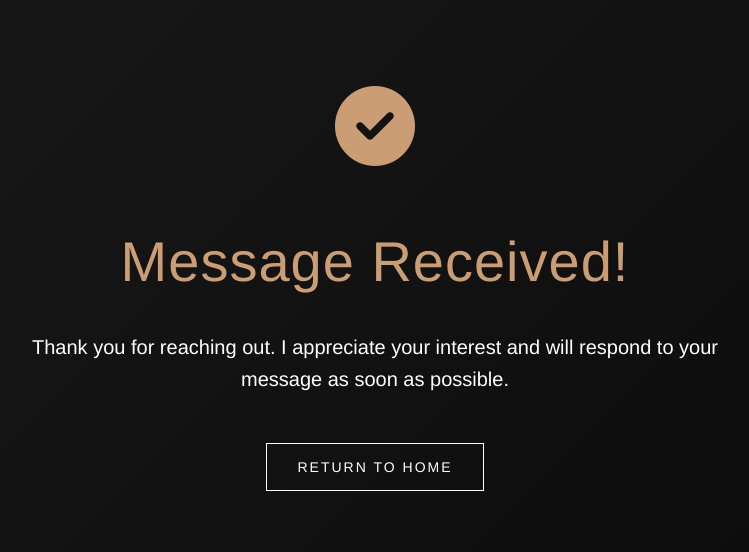
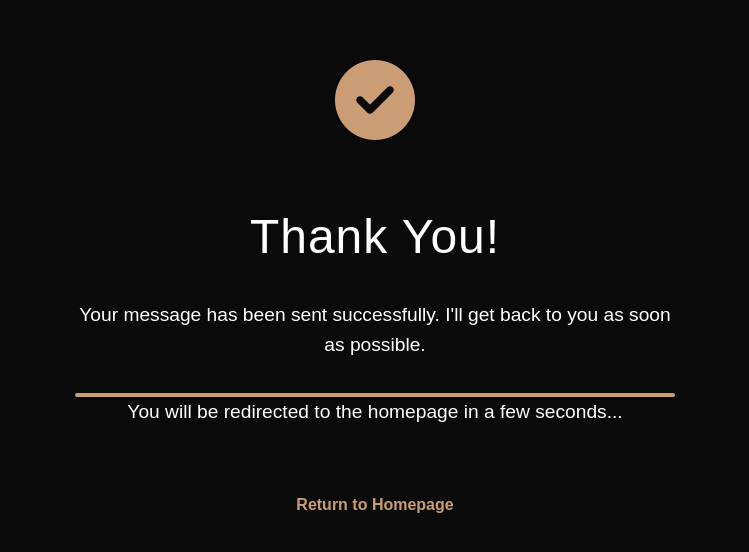
Before and after one commit to uditakapoor04/uditakapoor, a website: page thank-you.html in a window 1280 px wide. Shown: the part 122-674 px from the top of the page, without its empty margins (265-1014 px from the left). Drawn offline with Linux system fonts and the light colour scheme.

```diff
--- a/thank-you.html
+++ b/thank-you.html
@@ -3,64 +3,111 @@
 <head>
     <meta charset="UTF-8">
     <meta name="viewport" content="width=device-width, initial-scale=1.0">
+    <meta http-equiv="refresh" content="5;url=index.html?form=success">
     <title>Thank You | Udita Kapoor</title>
     <link rel="icon" type="image/webp" href="./images/T9R3VI.webp">
     <link rel="stylesheet" href="styles.css">
+    <link rel="stylesheet" href="https://cdnjs.cloudflare.com/ajax/libs/font-awesome/6.5.1/css/all.min.css">
+
     <style>
-        .thank-you-page {
-            min-height: 100vh;
+        body {
+            background-color: #0a0a0a;
+            color: #ffffff;
+            font-family: 'Montserrat', sans-serif;
+            margin: 0;
+            padding: 0;
+        }
+
+        .thank-you-container {
             display: flex;
             flex-direction: column;
+            align-items: center;
             justify-content: center;
-            align-items: center;
+            min-height: 100vh;
+            padding: 2rem;
             text-align: center;
-            padding: 2rem;
-            background: linear-gradient(135deg, #1a1a1a 0%, #0a0a0a 100%);
         }
 
-        .thank-you-title {
-            font-size: 3.5rem;
-            color: var(--accent-color, #ca9d75);
+        .thank-you-content {
+            max-width: 600px;
+            opacity: 0;
+            transform: translateY(20px);
+            animation: fadeIn 1s forwards 0.5s;
+        }
+
+        @keyframes fadeIn {
+            to {
+                opacity: 1;
+                transform: translateY(0);
+            }
+        }
+
+        .thank-you-icon {
+            font-size: 5rem;
+            color: #ca9d75;
+            margin-bottom: 2rem;
+        }
+
+        h1 {
+            font-size: 3rem;
             margin-bottom: 1.5rem;
         }
 
-        .thank-you-message {
-            font-size: 1.25rem;
-            max-width: 700px;
+        p {
+            font-size: 1.2rem;
+            line-height: 1.6;
             margin-bottom: 2rem;
-            line-height: 1.6;
         }
 
-        .btn-home {
-            margin-top: 1rem;
+        .loader {
+            width: 100%;
+            height: 4px;
+            background-color: rgba(255, 255, 255, 0.1);
+            position: relative;
+            overflow: hidden;
+            margin-top: 2rem;
+            border-radius: 2px;
         }
 
-        .success-icon {
-            font-size: 5rem;
-            color: var(--accent-color, #ca9d75);
-            margin-bottom: 1.5rem;
+        .loader::after {
+            content: '';
+            display: block;
+            height: 100%;
+            width: 0;
+            background-color: #ca9d75;
+            animation: loading 5s linear forwards;
+        }
+
+        @keyframes loading {
+            to { width: 100%; }
+        }
+
+        .return-link {
+            display: inline-block;
+            margin-top: 2rem;
+            color: #ca9d75;
+            text-decoration: none;
+            font-weight: 600;
+            transition: color 0.3s;
+        }
+
+        .return-link:hover {
+            color: #ffffff;
         }
     </style>
-    <link rel="stylesheet" href="https://cdnjs.cloudflare.com/ajax/libs/font-awesome/6.5.1/css/all.min.css">
 </head>
 <body>
-    <div class="thank-you-page">
-        <div class="success-icon">
-            <i class="fas fa-check-circle"></i>
+    <div class="thank-you-container">
+        <div class="thank-you-content">
+            <div class="thank-you-icon">
+                <i class="fas fa-check-circle"></i>
+            </div>
+            <h1>Thank You!</h1>
+            <p>Your message has been sent successfully. I'll get back to you as soon as possible.</p>
+            <div class="loader"></div>
+            <p>You will be redirected to the homepage in a few seconds...</p>
+            <a href="index.html?form=success" class="return-link">Return to Homepage</a>
         </div>
-        <h1 class="thank-you-title">Message Received!</h1>
-        <p class="thank-you-message">Thank you for reaching out. I appreciate your interest and will respond to your message as soon as possible.</p>
-        <a href="index.html" class="btn btn-home">Return to Home</a>
     </div>
-
-    <script>
-        // Add current year to footer
-        document.addEventListener('DOMContentLoaded', function() {
-            const yearElement = document.getElementById('currentYear');
-            if (yearElement) {
-                yearElement.textContent = new Date().getFullYear();
-            }
-        });
-    </script>
 </body>
 </html>
```
Also changed, not shown: index.html (+30 -0 lines), script.js (+83 -36 lines), server.js (+24 -8 lines).
